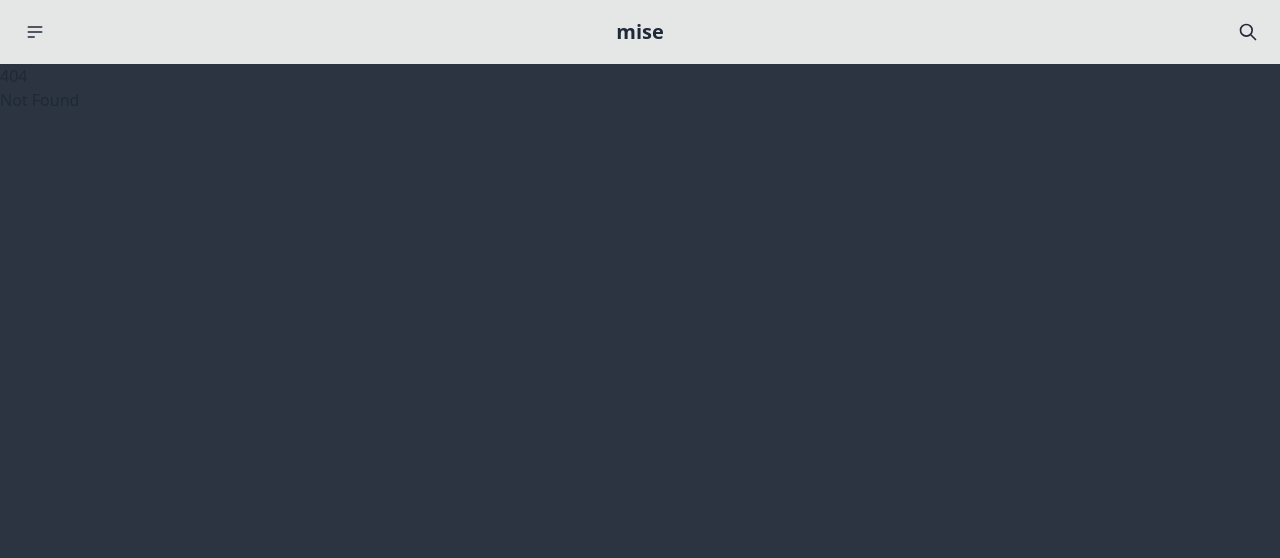
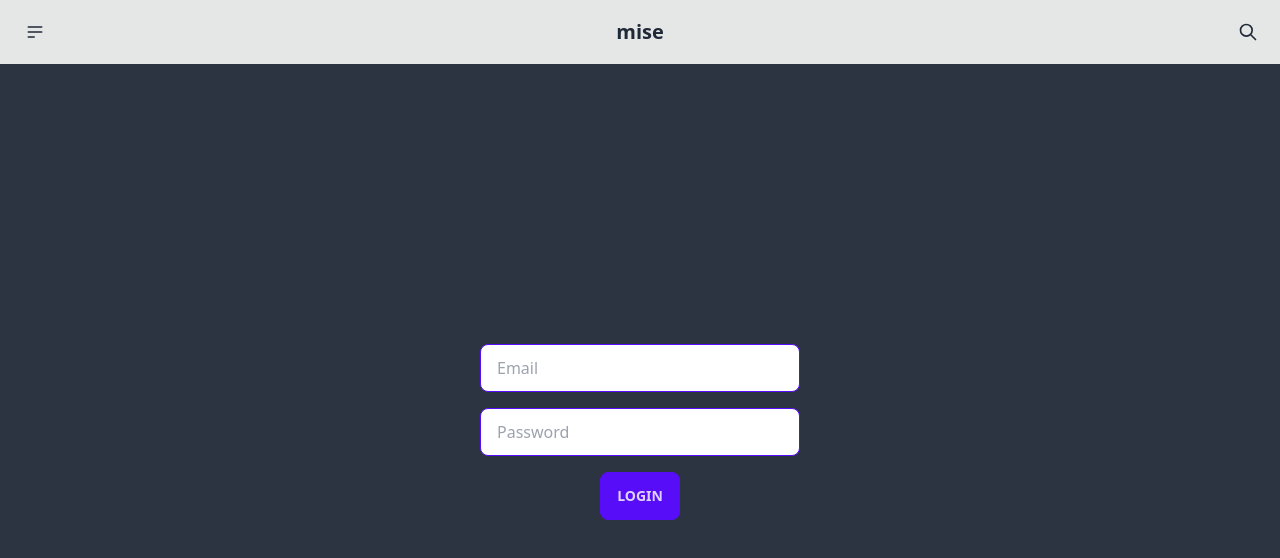
Before and after one commit to kylehorton33/mise, a SvelteKit app in the folder client/: page /auth/login in a window 1280 px wide. Before the commit this address had no page. Shown: the top 558 px of the page. Built offline with nearby package versions, Linux system fonts and the light colour scheme.

Commit message:
feat: :sparkles: login page

```diff
--- a/client/src/lib/components/Dropdown.svelte
+++ /dev/null
@@ -1,22 +0,0 @@
-<script>
-  import { Menu } from '$lib/icons'
-</script>
-
-<div class="drawer">
-  <input id="my-drawer" type="checkbox" class="drawer-toggle" />
-  <div class="drawer-content">
-    <!-- Page content here -->
-    <label for="my-drawer" class="btn btn-ghost drawer-button">
-      <Menu />
-    </label>
-  </div>
-  <div class="drawer-side">
-    <label for="my-drawer" aria-label="close sidebar" class="drawer-overlay"
-    ></label>
-    <ul class="menu mt-16 p-4 w-52 bg-base-200 text-base-content">
-      <!-- Sidebar content here -->
-      <li>Sidebar Item 1</li>
-      <li>Sidebar Item 2</li>
-    </ul>
-  </div>
-</div>
--- a/client/src/lib/components/Navbar.svelte
+++ b/client/src/lib/components/Navbar.svelte
@@ -1,11 +1,11 @@
 <script>
-  import Dropdown from './Dropdown.svelte'
+  import Sidebar from './Sidebar.svelte'
   import { Search } from '$lib/icons'
 </script>
 
 <nav class="navbar bg-base-300">
   <div class="navbar-start">
-    <Dropdown />
+    <Sidebar />
   </div>
   <div class="navbar-center">
     <a href="/" class="btn btn-ghost text-xl lowercase">mise</a>
--- /dev/null
+++ b/client/src/lib/components/Sidebar.svelte
@@ -0,0 +1,24 @@
+<script>
+  import { Menu } from '$lib/icons'
+
+  function toggleSidebar() {
+    const sidebar = document.getElementById('sidebar')
+    sidebar.click()
+  }
+</script>
+
+<div class="drawer">
+  <input id="sidebar" type="checkbox" class="drawer-toggle" />
+  <div class="drawer-content">
+    <label for="sidebar" class="btn btn-ghost drawer-button">
+      <Menu />
+    </label>
+  </div>
+  <div class="drawer-side">
+    <label for="sidebar" aria-label="close sidebar" class="drawer-overlay"
+    ></label>
+    <ul class="menu mt-16 p-4 w-52 bg-base-200 text-base-content">
+      <li><a on:click={toggleSidebar} href="/auth/login">Login</a></li>
+    </ul>
+  </div>
+</div>
--- /dev/null
+++ b/client/src/routes/auth/+page.server.js
@@ -0,0 +1,5 @@
+import { redirect } from '@sveltejs/kit'
+
+export function load() {
+  throw redirect(302, '/auth/my-account')
+}
--- /dev/null
+++ b/client/src/routes/auth/login/+page.server.js
@@ -0,0 +1,16 @@
+import { error, redirect } from '@sveltejs/kit'
+
+export const actions = {
+  login: async ({ request }) => {
+    const body = Object.fromEntries(await request.formData())
+
+    try {
+      // log in the user
+      console.log(body)
+    } catch (err) {
+      console.log(err)
+      throw error(err.status, err.message)
+    }
+    throw redirect(303, '/auth/my-account')
+  }
+}
--- /dev/null
+++ b/client/src/routes/auth/login/+page.svelte
@@ -0,0 +1,19 @@
+<form
+  action="?/login"
+  method="post"
+  class="flex flex-col h-full justify-center items-center space-y-4"
+>
+  <input
+    type="email"
+    aria-label="email"
+    placeholder="Email"
+    class="input input-bordered input-primary w-full max-w-xs"
+  />
+  <input
+    type="password"
+    aria-label="password"
+    placeholder="Password"
+    class="input input-bordered input-primary w-full max-w-xs"
+  />
+  <button type="submit" class="btn btn-primary">Login</button>
+</form>
--- /dev/null
+++ b/client/src/routes/auth/my-account/+page.svelte
@@ -0,0 +1 @@
+TODO my-account
```
Also changed, not shown: client/tests/test.js (+26 -0 lines), 1 other file (tests, documents, lock files or other folders).
